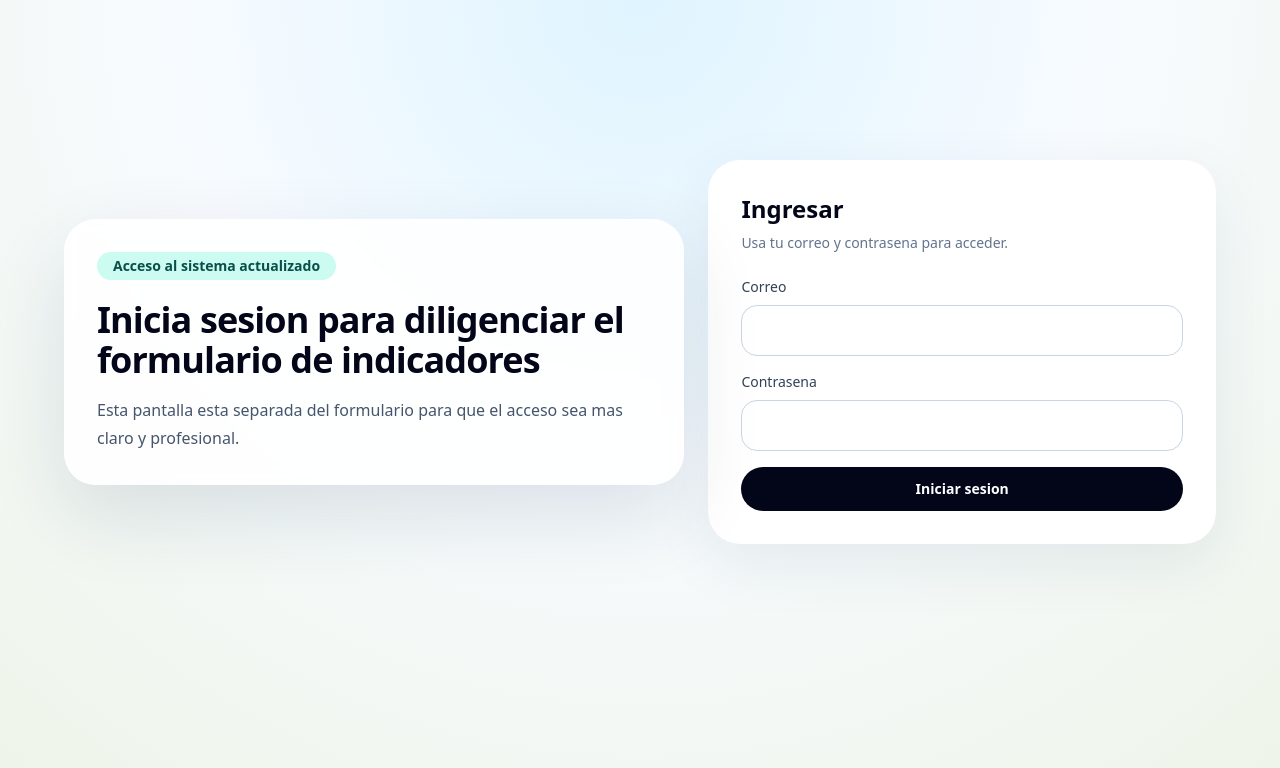
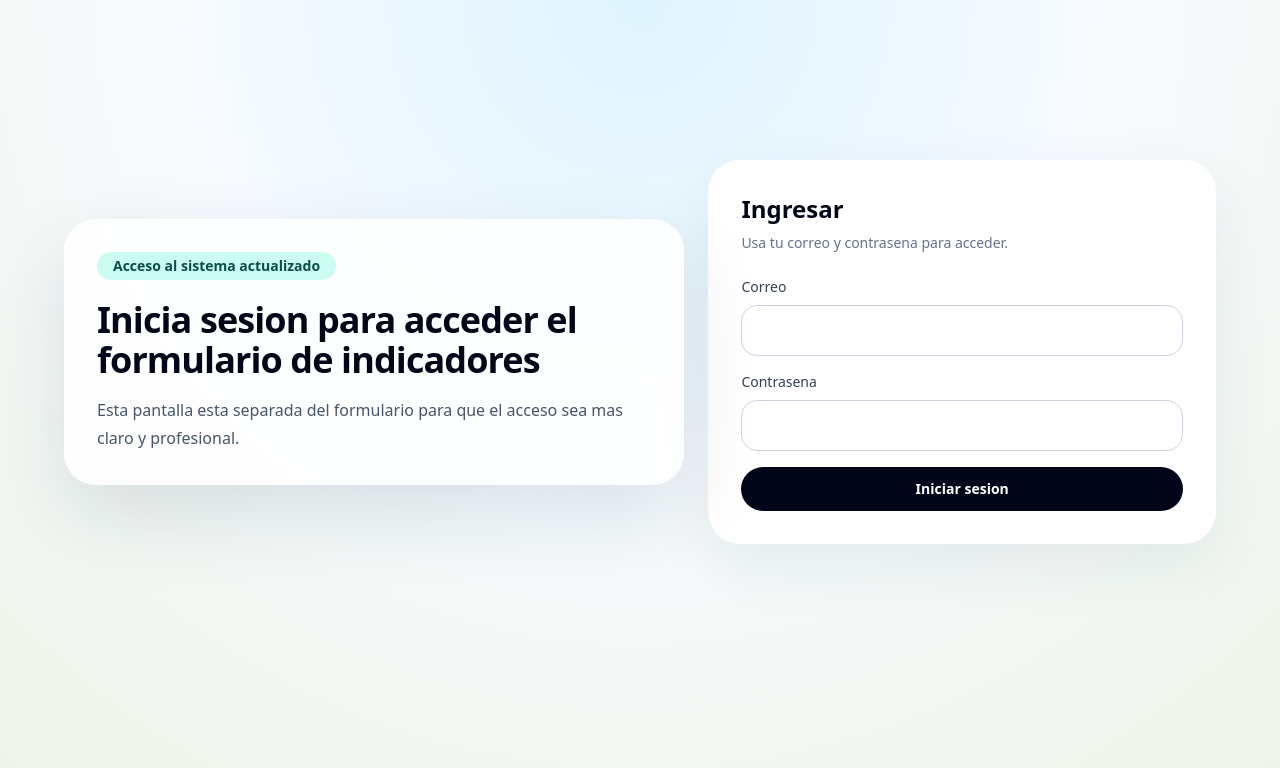
Before and after one commit to DataPlatform1/indicadores-app, a Next.js app: page /login in a window 1280 px wide. Shown: the top 768 px of the page. Built offline with nearby package versions, Linux system fonts and the light colour scheme; no server answers.

Commit message:
Update login page header text for clarity

```diff
--- a/src/app/login/page.tsx
+++ b/src/app/login/page.tsx
@@ -98,7 +98,7 @@ export default function LoginPage() {
             Acceso al sistema actualizado
           </p>
           <h1 className="mt-5 max-w-3xl text-4xl font-semibold tracking-tight text-slate-950">
-            Inicia sesion para diligenciar el formulario de indicadores
+            Inicia sesion para acceder el formulario de indicadores
           </h1>
           <p className="mt-4 max-w-2xl text-base leading-7 text-slate-600">
             Esta pantalla esta separada del formulario para que el acceso sea mas claro y profesional.
```
